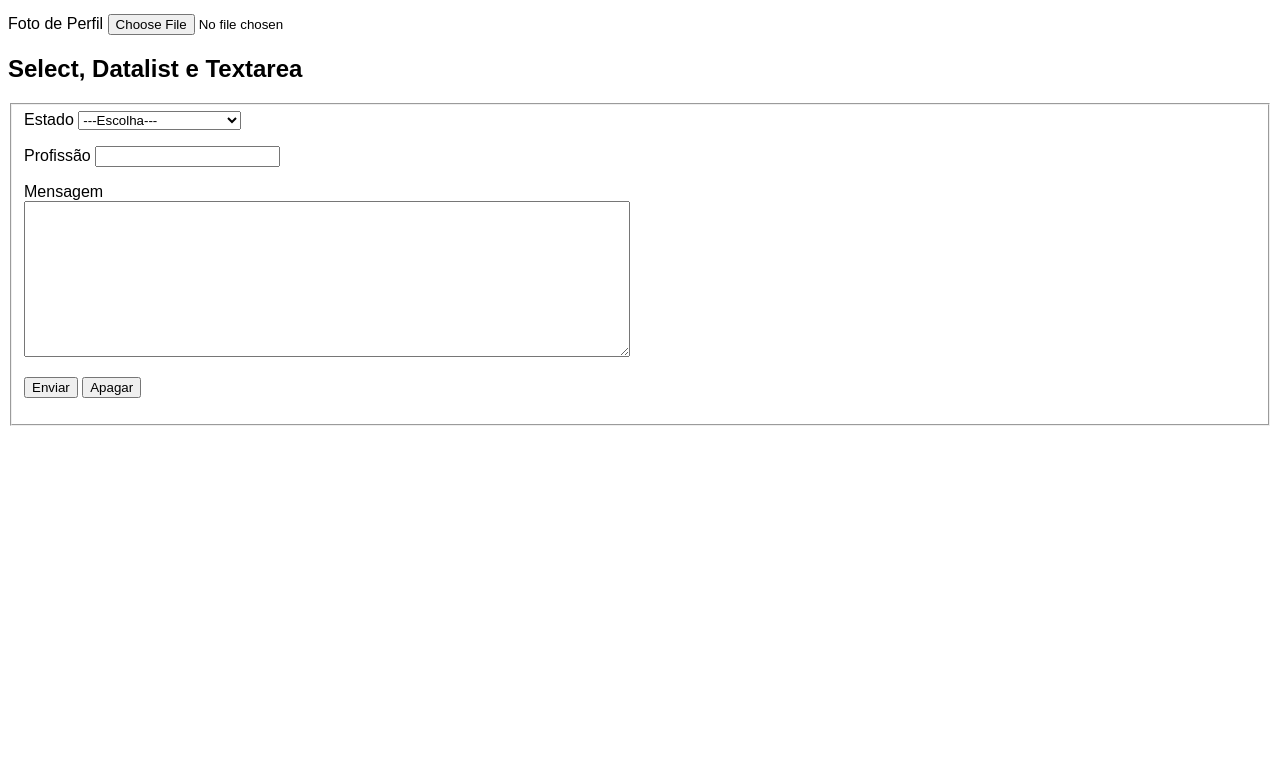
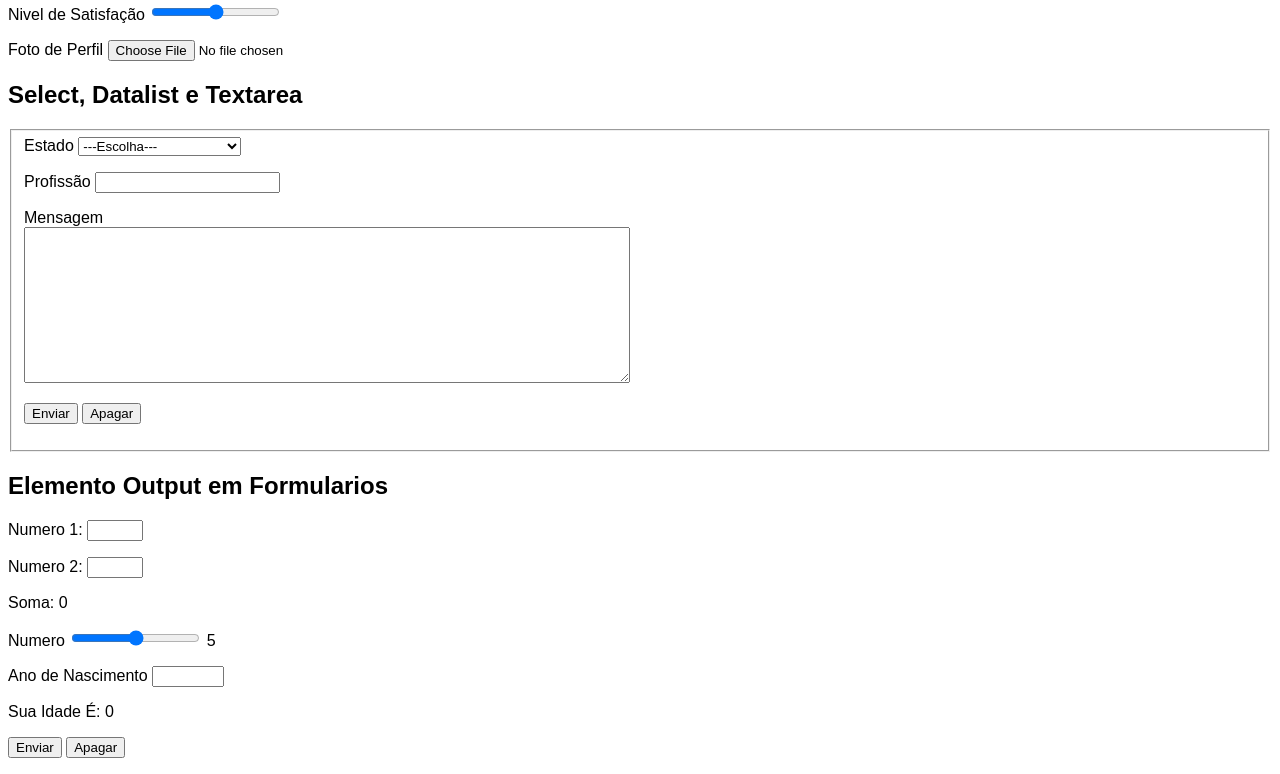
Before and after one commit to Pedrolucasns/HTML-CSS, a plain HTML site: page Exercicios/ex017/index.html in a window 1280 px wide. Shown: the part 1080-1854 px from the top of the page. Before the commit the page ends 1514 px from the top, so only its background shows below. Drawn offline with Linux system fonts and the light colour scheme.

Commit message:
versao 0.7

```diff
--- a/Exercicios/ex017/index.html
+++ b/Exercicios/ex017/index.html
@@ -5,6 +5,8 @@
     <meta name="viewport" content="width=device-width, initial-scale=1.0">
     <title>formulario</title>
     <link rel="stylesheet" href="style.css">
+    link
+    <script src="script.js" defer></script>
 </head>
 <body>
     <h1>Meu Primeiro Formulario</h1>
@@ -188,6 +190,48 @@
             </fieldset>
         </form>
 
+        <h2>Elemento Output em Formularios</h2>
 
+        <form action="">
+
+            <p>
+                <label for="in1">Numero 1:</label>
+                <input type="number" name="n1" id="in1" min="0" max="50" required oninput="isoma.innerHTML = Number( in1.value) + Number(in2.value)">
+
+            </p>
+
+            <p>
+                <label for="in2">Numero 2:</label>
+                <input type="number" name="n2" id="in2" min="0" max="50" required oninput="isoma.innerHTML = Number( in1.value) + Number(in2.value)">
+            </p>
+
+            <p>
+                <label for="isoma">Soma:</label>
+                <output name="soma" id="isoma">0</output>
+            </p>
+
+            <p>
+                <label for="inumero1">Numero</label>
+                <input type="range" name="numero1" id="inumero1" min="0" max="10" value="5" oninput="ival.innerHTML = Number(inumero1.value)">
+                <output id="ival">5</output>
+            </p>
+
+            <p>
+                <label for="iano">Ano de Nascimento</label>
+                <input type="number" name="ano" id="iano" min="1900" max="2025" oninput="CalcIdade">
+            </p>
+
+            <p>
+                <label for="iidade">Sua Idade É:</label>
+                <output id="iidade">0</output>
+            </p>
+
+            <p>
+                <input type="submit" value="Enviar">
+                <input type="reset" value="Apagar">
+            </p>
+        </form>
+
+    <script src="script.js"></script>
 </body>
 </html>
--- /dev/null
+++ b/Exercicios/ex017/script.js
@@ -0,0 +1,17 @@
+// Função para calcular idade
+function CalcIdade() {
+    let atual = new Date().getFullYear(); // Ano atual
+    let anoNascimento = document.getElementById("iano").value; // Pegar valor do input
+    let idadeOutput = document.getElementById("iidade"); // Output da idade
+
+    if (anoNascimento) { // Garante que o campo não está vazio
+        idadeOutput.innerHTML = Number(atual) - Number(anoNascimento);
+    } else {
+        idadeOutput.innerHTML = "0"; // Se não houver valor, mostra 0
+    }
+}
+
+// Adicionando o evento ao input para atualizar a idade automaticamente
+document.addEventListener("DOMContentLoaded", function() {
+    document.getElementById("iano").addEventListener("input", CalcIdade);
+});
```
